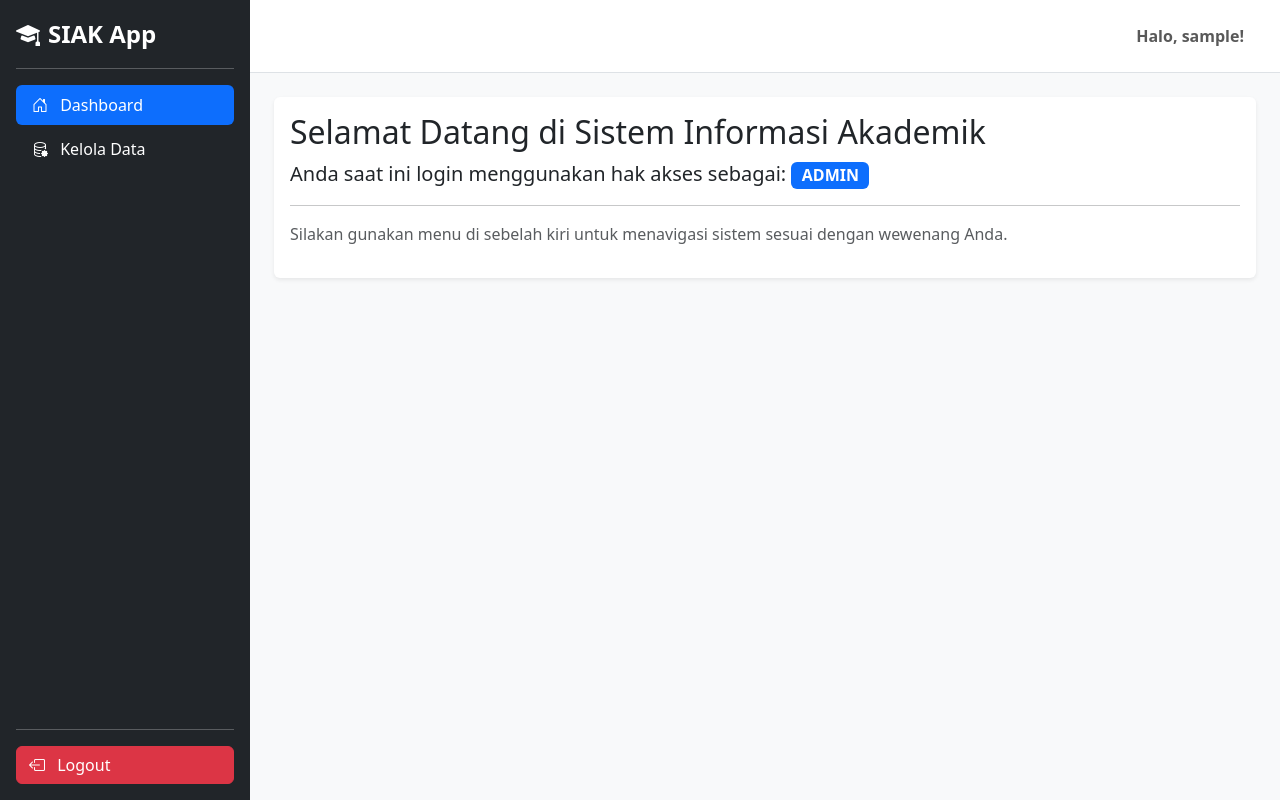
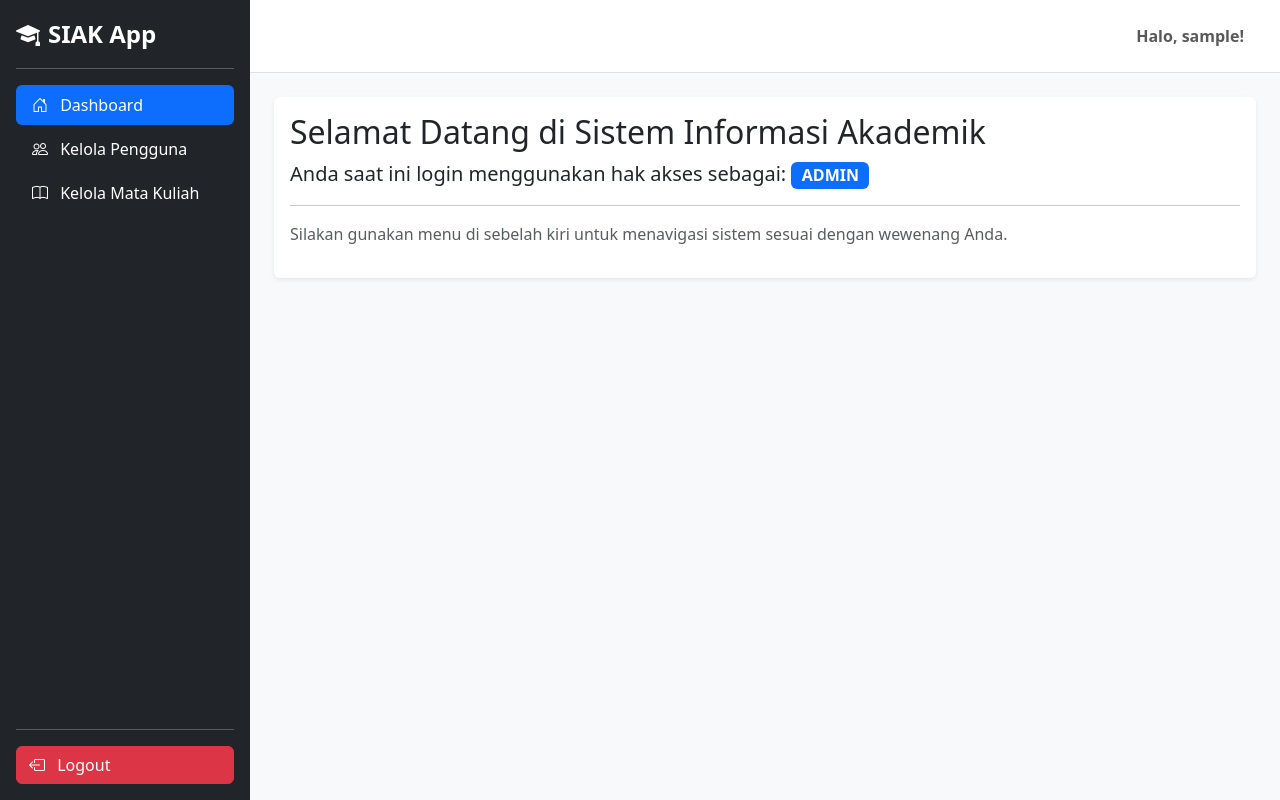
Before and after one commit to NelaNurazizah/siak-app, a PHP site: page /dashboard.php in a window 1280 px wide. Run offline with PHP 8.4, Linux system fonts and the light colour scheme; the visitor is signed in with stand-in values (Sample User, id 1).

Commit message:
feat: add specific admin menus to dashboard sidebar

```diff
--- a/dashboard.php
+++ b/dashboard.php
@@ -78,8 +78,13 @@ $role     = $_SESSION['role'];
             <!-- Menu Khusus Admin -->
             <?php if ($role == 'admin'): ?>
                 <li class="nav-item mb-1">
-                    <a href="#" class="nav-link text-white">
-                        <i class="bi bi-database-gear me-2"></i> Kelola Data
+                    <a href="admin_data.php" class="nav-link text-white">
+                        <i class="bi bi-people me-2"></i> Kelola Pengguna
+                    </a>
+                </li>
+                <li class="nav-item mb-1">
+                    <a href="admin_mk.php" class="nav-link text-white">
+                        <i class="bi bi-book me-2"></i> Kelola Mata Kuliah
                     </a>
                 </li>
             <?php endif; ?>
```
